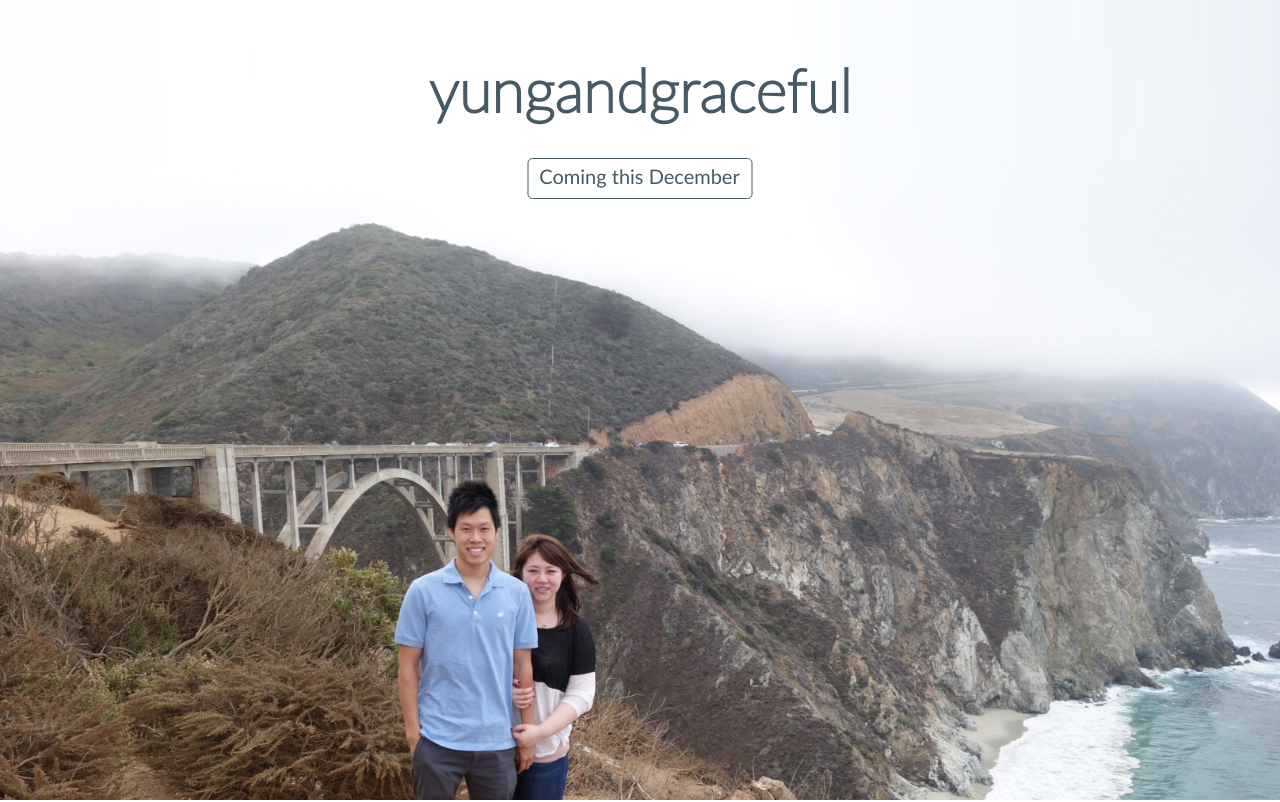
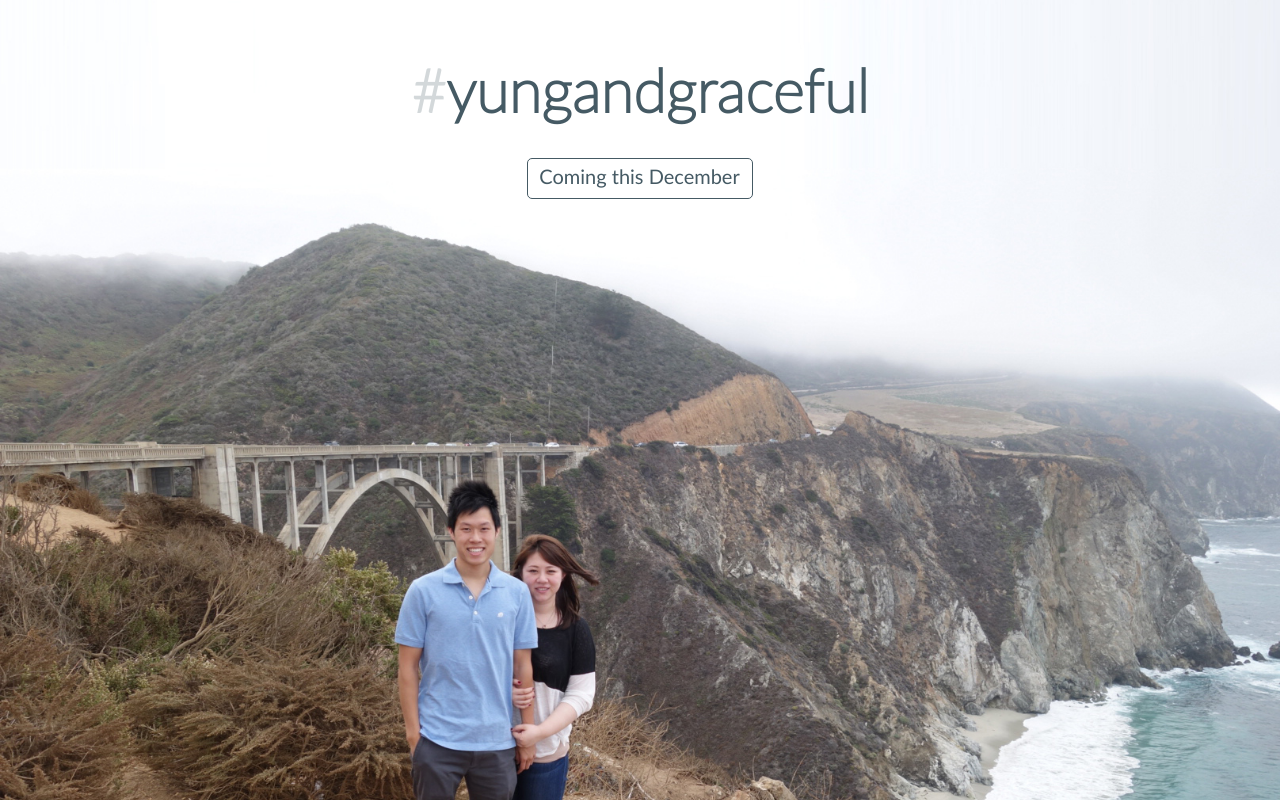
Before and after one commit to jwyung/yungandgraceful, a website: page index.html in a window 1280 px wide. Shown: the top 802 px of the page. Drawn offline with nearby package versions, Linux system fonts and the light colour scheme; a web font is replaced by a local one.

Commit message:
add hash to the title 'yungandgraceful'

```diff
--- a/index.html
+++ b/index.html
@@ -13,7 +13,7 @@
         <section class="hero">
             <div class="video"></div>
             <div class="content">
-                <div class="title"><span class="groom">yung</span>and<span class="bride">grace</span>ful</div>
+                <div class="title"><span class="hash">#</span><span class="groom">yung</span>and<span class="bride">grace</span>ful</div>
                 <span class="coming-soon">Coming this December</span>
             </div>
         </section>
--- a/sass/core.scss
+++ b/sass/core.scss
@@ -74,6 +74,7 @@ $phone-portrait: 320px;
 		top: 50px;
 		left: 50%;
 		@include transform(translateX(-50%));
+		width: 100%;
 		text-align: center;
 		color: color("blue-grey", "darken-2");
 	}
@@ -81,6 +82,10 @@ $phone-portrait: 320px;
 	.title {
 		font-size: 60px;
 		margin-bottom: 18px;
+	}
+
+	.hash {
+		opacity: 0.23;
 	}
 
 	.coming-soon {
```
Also changed, not shown: css/core.css.
